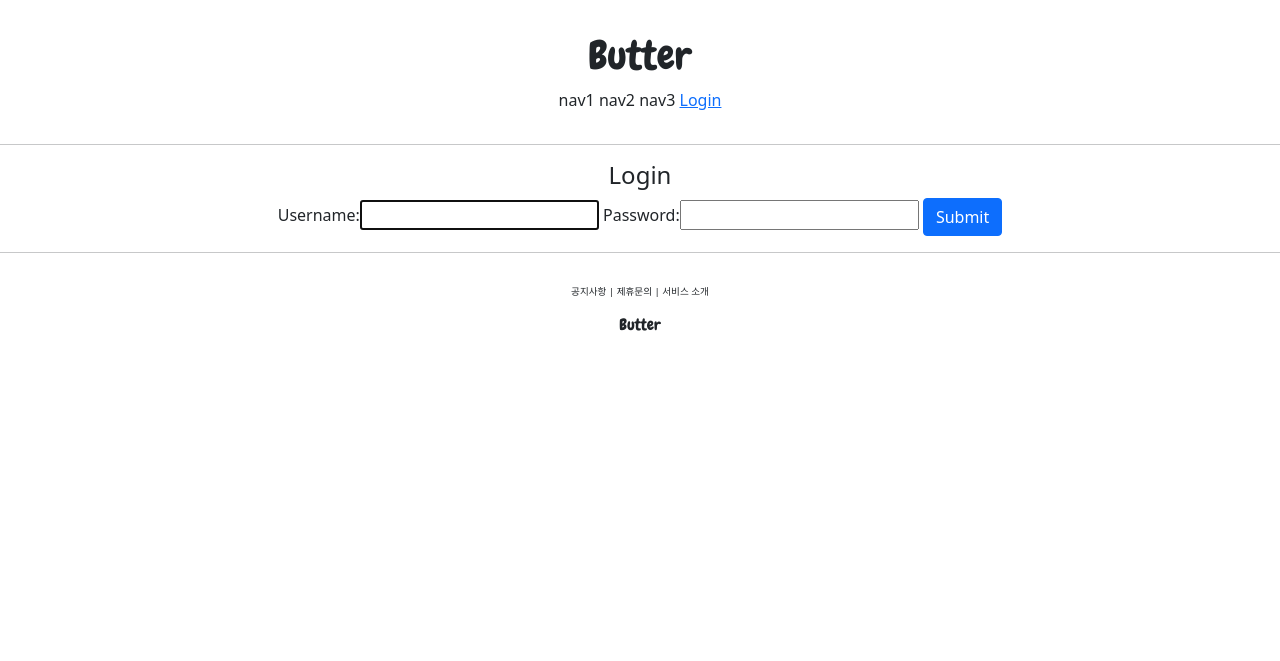
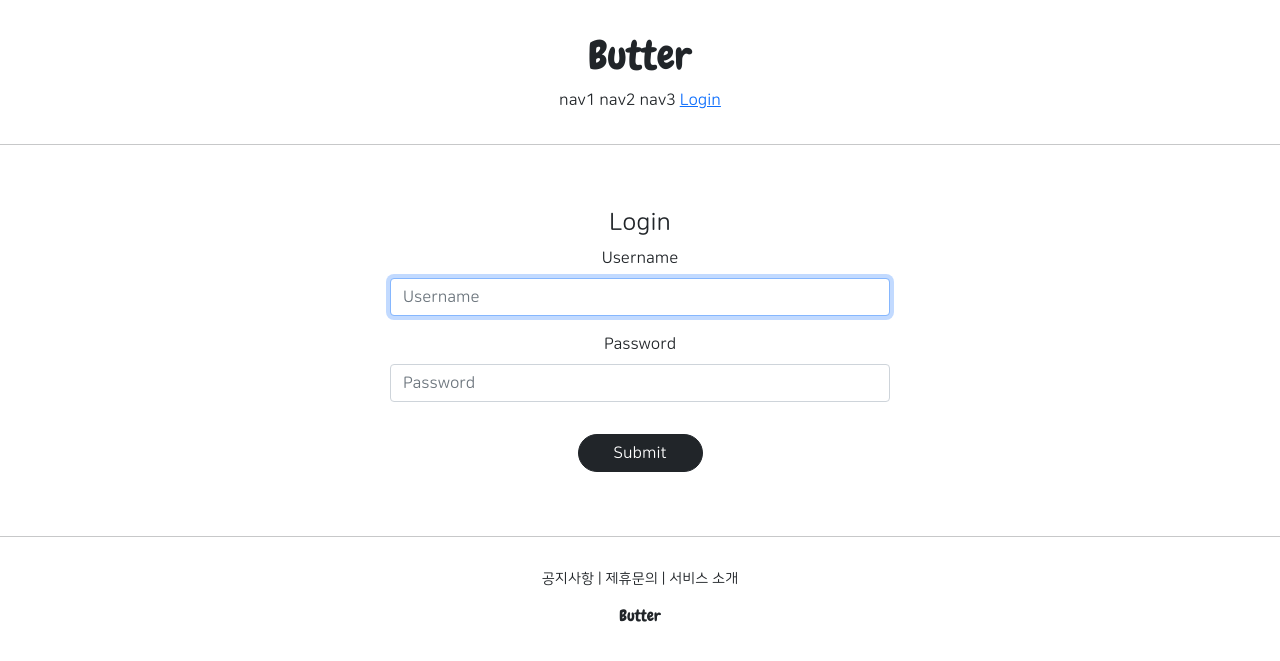
Before and after one commit to do-not-do-that/Shookiki2, a Django app: page /account/login/ in a window 1280 px wide. Shown: the top 661 px of the page. Run offline with Django 3.2, Linux system fonts and the light colour scheme; some libraries are stand-ins or nearby versions.

Commit message:
[ Modified ] login.html, create.html  [ Create ] fonts .. (Django-bootstrap4 라이브러리 이용 form 사용 , hello_world에 font 적용)

```diff
--- a/accountapp/templates/accountapp/login.html
+++ b/accountapp/templates/accountapp/login.html
@@ -1,16 +1,17 @@
 {% extends 'base.html' %}
+{% load bootstrap4 %}
 
 {% block content %}
 
-    <div style="text-align:center">
+    <div style="text-align:center; max-width:500px; margin: 4rem auto">
         <div>
             <h4>Login</h4>
         </div>
         <div>
             <form action="" method="post">
                 {% csrf_token %}
-                {{ form }}
-                <input type="submit" class="btn btn-primary">
+                {% bootstrap_form form %}
+                <input type="submit" class="btn btn-dark rounded-pill col-3 mt-3">
             </form>
         </div>
     </div>
--- a/butter/settings.py
+++ b/butter/settings.py
@@ -50,6 +50,7 @@ INSTALLED_APPS = [
     'django.contrib.sessions',
     'django.contrib.messages',
     'django.contrib.staticfiles',
+    'bootstrap4',
     'accountapp',
 ]
 
--- a/static/base.css
+++ b/static/base.css
@@ -8,7 +8,7 @@
 }
 
 .butter_footer_button{
-    font-size:.6rem;
+    font-size:.9rem;
  }
 
  .butter_header{
--- a/templates/base.html
+++ b/templates/base.html
@@ -1,7 +1,7 @@
 <!DOCTYPE html>
 <html lang="ko">
 {%include 'head.html'%}
-<body>
+<body style="font-family:'NanumSquareRoundOTFR'">
     {%include 'header.html'%}
 
     <hr>
--- a/templates/head.html
+++ b/templates/head.html
@@ -14,4 +14,27 @@
 
     <!--  DEFAULT CSS LINK  -->
     <link rel="stylesheet" type="text/css" href="{% static 'base.css' %}">
+
+    <style>
+        @font-face {
+            font-family: 'NanumSquareRoundOTFB';
+            src: local('NanumSquareRoundOTFB'),
+            url("{% static 'fonts/NanumSquareRoundOTFB.otf' %}") format("opentype");
+        }
+        @font-face {
+            font-family: 'NanumSquareRoundOTFEB';
+            src: local('NanumSquareRoundOTFEB'),
+            url("{% static 'fonts/NanumSquareRoundOTFEB.otf' %}") format("opentype");
+        }
+        @font-face {
+            font-family: 'NanumSquareRoundOTFL';
+            src: local('NanumSquareRoundOTFL'),
+            url("{% static 'fonts/NanumSquareRoundOTFL.otf' %}") format("opentype");
+        }
+        @font-face {
+            font-family: 'NanumSquareRoundOTFR';
+            src: local('NanumSquareRoundOTFR'),
+            url("{% static 'fonts/NanumSquareRoundOTFR.otf' %}") format("opentype");
+        }
+    </style>
 </head>
```
Also changed, not shown: accountapp/templates/accountapp/create.html (+7 -3 lines), static/fonts/NanumSquareRoundOTFB.otf (added), static/fonts/NanumSquareRoundOTFEB.otf (added), static/fonts/NanumSquareRoundOTFL.otf (added), static/fonts/NanumSquareRoundOTFR.otf (added).
